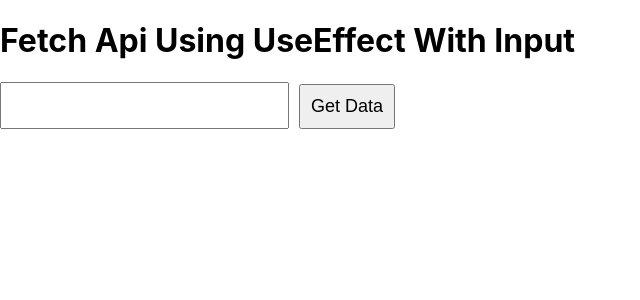
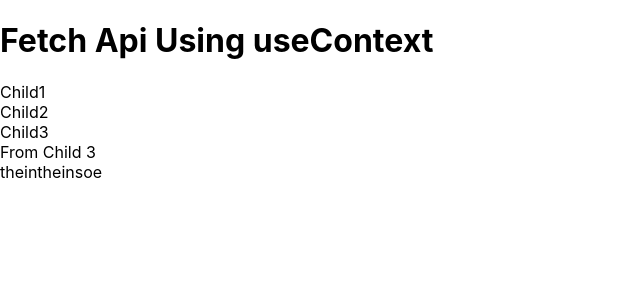
Before and after one commit to theintheinsoe1218/learning, a React (Create React App) app: page / in a window 1280 px wide. Shown: the top 300 px of the page, without its empty margins (0-640 px from the left). Built offline with nearby package versions, Linux system fonts and the light colour scheme.

Commit message:
useContext

```diff
--- a/src/App.jsx
+++ b/src/App.jsx
@@ -1,58 +1,17 @@
-import { useState } from "react";
+import Child1 from "./components/Child1";
+import Child2 from "./components/Child2";
+import Child3 from "./components/Child3";
+import FirstContextProvider from "./components/context/FirstContext";
 
 function App() {
-  const [id, setId] = useState("");
-  const [error, setError] = useState(false);
-  const [todo, setTodo] = useState(null);
-  const getId = async (e) => {
-    e.preventDefault();
-
-    if (id < 1) {
-      setError(true);
-      setId("");
-      return;
-    }
-    const response = await fetch(
-      `https://jsonplaceholder.typicode.com/todos/${id}`
-    );
-    const data = await response.json();
-    setError(false);
-    setTodo(data);
-
-    setId("");
-  };
   return (
     <div className="App">
-      <h1>Fetch Api Using UseEffect With Input </h1>
-
-      <form onSubmit={getId}>
-        <input
-          type="number"
-          name=""
-          value={id}
-          onChange={(e) => {
-            setId(e.target.value);
-          }}
-        />
-        <button type="submit">Get Data</button>
-      </form>
-      <div>
-        {error && <h1>Please Enter an valid id. (eg. 1,2,3,...)</h1>}
-        {todo && (
-          <div key={todo.id}>
-            <h1>title - {todo.title}</h1>
-            <h1>userId - {todo.userId}</h1>
-            <h1>
-              completed -{" "}
-              {todo.completed ? (
-                <span>Completed</span>
-              ) : (
-                <span>Not Complete</span>
-              )}
-            </h1>
-          </div>
-        )}
-      </div>
+      <h1>Fetch Api Using useContext</h1>
+      <FirstContextProvider>
+        <Child1 />
+        <Child2 />
+        <Child3 />
+      </FirstContextProvider>
     </div>
   );
 }
--- /dev/null
+++ b/src/components/Child1.jsx
@@ -0,0 +1,7 @@
+import React from "react";
+
+const Child1 = () => {
+  return <>Child1</>;
+};
+
+export default Child1;
--- /dev/null
+++ b/src/components/Child2.jsx
@@ -0,0 +1,7 @@
+import React from "react";
+
+const Child2 = (props) => {
+  return <div>Child2</div>;
+};
+
+export default Child2;
--- /dev/null
+++ b/src/components/Child3.jsx
@@ -0,0 +1,16 @@
+import React, { useContext } from "react";
+import { FirstContext } from "./context/FirstContext";
+
+const Child3 = () => {
+  const { userName } = useContext(FirstContext);
+  return (
+    <>
+      <div>Child3</div>
+      <div>
+        From Child 3 <br /> {userName}
+      </div>
+    </>
+  );
+};
+
+export default Child3;
--- /dev/null
+++ b/src/components/context/FirstContext.js
@@ -0,0 +1,14 @@
+import { createContext, useState } from "react";
+
+export const FirstContext = createContext(null);
+
+const FirstContextProvider = (props) => {
+  const [userName, setUserName] = useState("theintheinsoe");
+  return (
+    <FirstContext.Provider value={{ userName }}>
+      {props.children}
+    </FirstContext.Provider>
+  );
+};
+
+export default FirstContextProvider;
```
